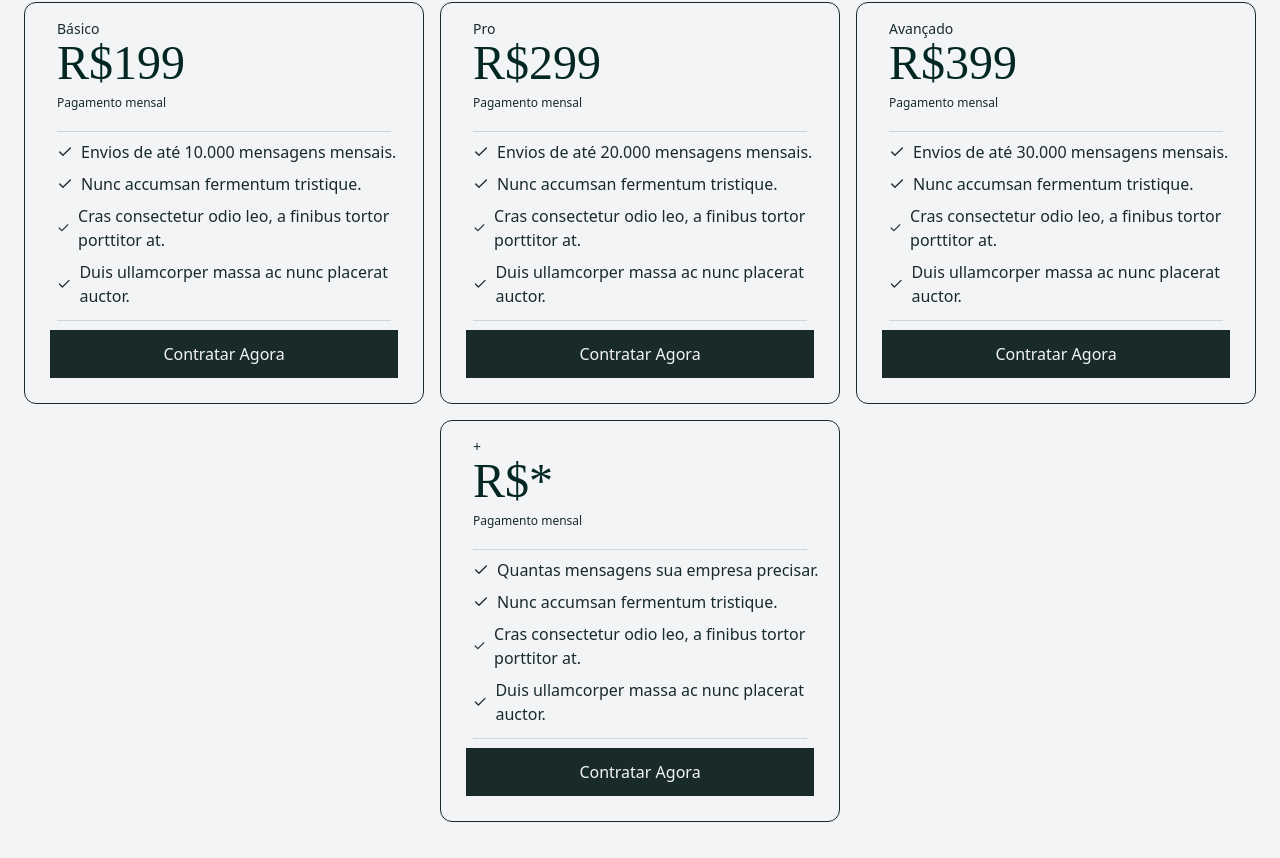
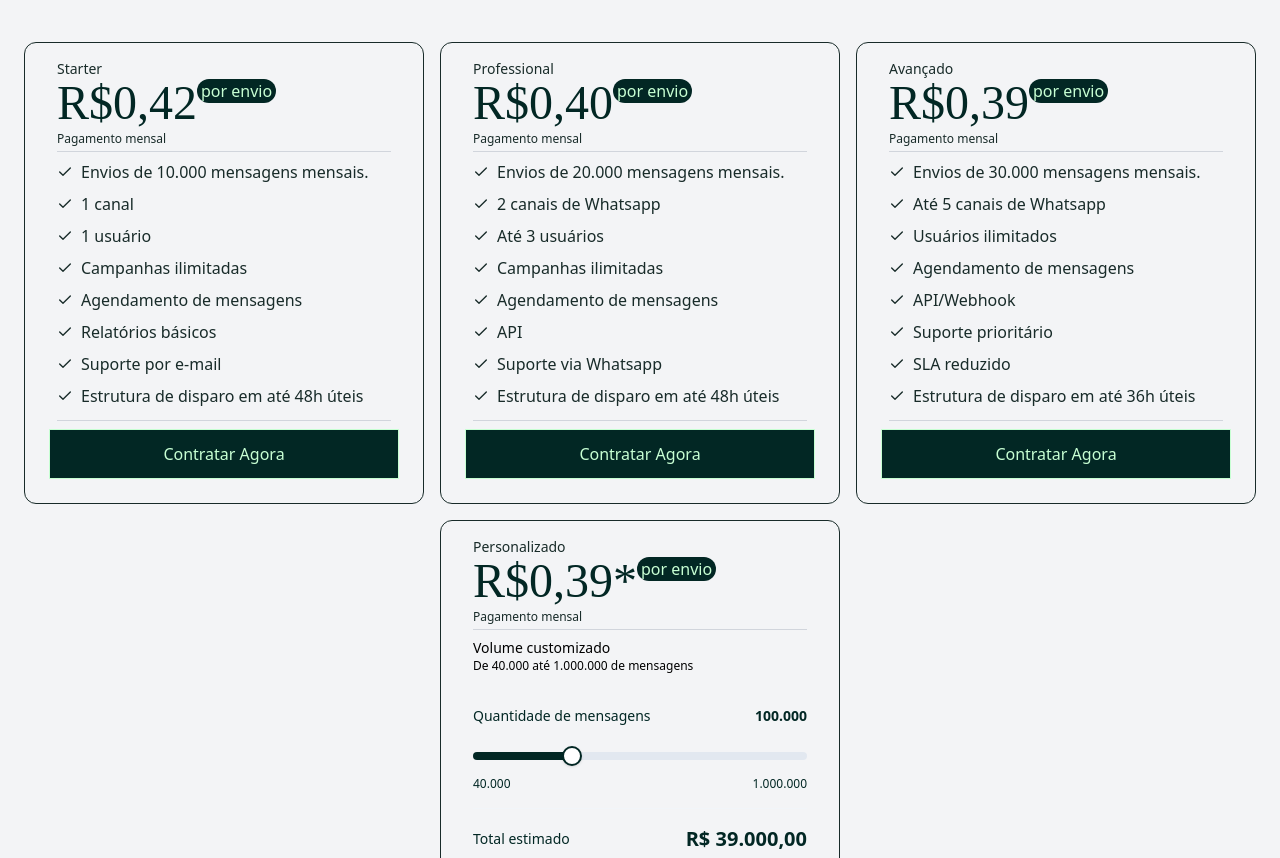
Before and after one commit to gersonkomunicai/correio-inteligente, a Next.js app: page /planos in a window 1280 px wide. Shown: the part 1042-1900 px from the top of the page. Built offline with nearby package versions, Linux system fonts and the light colour scheme; no server answers.

Commit message:
att pagina de quem somos e planos

```diff
--- a/components/CardPricing.tsx
+++ b/components/CardPricing.tsx
@@ -1,6 +1,7 @@
 'use client'
 import { Check } from "lucide-react"
 import { menuPricing } from "../data/lists"
+import PlanVolumeSlider from "./RangeInput"
 
 export default () => {
 
@@ -8,21 +9,29 @@ export default () => {
     return (
         pricing.map((price) => (
             <div key={price.id} className="flex flex-col m-2 flex-wrap md:flex-nowrap w-100 p-4 rounded-xl border border-correio-inteligente-400">
-                <p className="flex items-center text-sm text-correio-inteligente-400 justify-start rounded-xl ml-4 w-15">{price.plan}</p>
+                <p className="flex items-center text-sm text-correio-inteligente-400 justify-start rounded-xl ml-4 w-full">{price.plan}</p>
+                <p className="flex items-center text-sm text-correio-inteligente-900 justify-start rounded-xl pl-4 bg-correio-inteligente-200 w-29">{price.mostSaled === true ? ` Mais Vendido` : ''}</p>
                 <div className="flex ml-4">
-                    <span className="text-5xl font-medium text-correio-inteligente-200 font-libreNormal">{`R$${price.value}`}</span>
+                    <span className="text-5xl font-medium text-correio-inteligente-200 font-libreNormal">{`R$${price.value}`}</span><span className="flex items-center bg-correio-inteligente-200 h-6 p-1 rounded-full text-correio-inteligente-900">por envio</span>
                 </div>
-                <p className="ml-4 my-2 text-correio-inteligente-400 text-xs">Pagamento mensal</p>
+                <p className="ml-4 my-1 text-correio-inteligente-400 text-xs">Pagamento mensal</p>
+                <div className="border-t mx-4 border-gray-300" />
+                {price.id === 'personalizado' ?
+                    (
+                        <div className="flex flex-col ml-4 mt-2">
+                            <p className="text-sm">Volume customizado</p>
+                            <p className="text-xs">De 40.000 até 1.000.000 de mensagens</p>
+                            <PlanVolumeSlider />
+                        </div>
+                    ) : price.differentials.map((differential) => (
+                        <div key={differential} className="flex items-center ml-4 mt-2 text-correio-inteligente-400">
+                            <Check className="w-4 h-4 mr-2 size-4" />
+                            <span>{differential}</span>
+                        </div>
+                    ))}
                 <div className="border-t mx-4 mt-3 border-gray-300" />
-                {price.differentials.map((differential) => (
-                    <div key={differential} className="flex items-center ml-4 mt-2 text-correio-inteligente-400">
-                        <Check className="w-4 h-4 mr-2 size-4" />
-                        <span>{differential}</span>
-                    </div>
-                ))}
-                <div className="border-t mx-4 mt-3 border-gray-300" />
-                <a className="flex p-3 items-center text-gray-100 justify-center mx-2 border bg-correio-inteligente-400 h-auto my-2" href={price.href}>
-                    Contratar Agora
+                <a className="flex p-3 items-center text-correio-inteligente-900 justify-center mx-2 border bg-correio-inteligente-200 h-auto my-2" href={price.href} target="_blank">
+                    {price.id === 'personalizado' ? 'Fale Conosco' : 'Contratar Agora'}
                 </a>
             </div>
         )
--- a/components/Navbar.tsx
+++ b/components/Navbar.tsx
@@ -12,7 +12,7 @@ export default function Navbar() {
     const url = usePathname().split('/')
 
     return (
-        <div className="font-unineue flex justify-center">
+        <div className="flex justify-center">
             <div className="hidden md:flex rounded-full bg-linear-to-r from-konnectai-primary/30 to-black/30 backdrop-blur-xs px-40 fixed top-7 h-20 z-50">
                 <div className="flex items-center h-auto ">
                     <a href='/'>
--- /dev/null
+++ b/components/RangeInput.tsx
@@ -0,0 +1,109 @@
+'use client'
+import { useMemo, useState } from "react";
+
+// ---------------------------------------------------------------------------
+// Config do domínio (ajuste esses números conforme os planos reais)
+// ---------------------------------------------------------------------------
+const CUSTOM_MIN = 40_000;
+const CUSTOM_MAX = 1_000_000;
+const PRICE_PER_MESSAGE = 0.39;
+const SLIDER_STEPS = 1000; // resolução "neutra" do input range
+const DEFAULT_MESSAGES = 100_000;
+
+// ---------------------------------------------------------------------------
+// Matemática da escala log
+// ---------------------------------------------------------------------------
+const logMin = Math.log(CUSTOM_MIN);
+const logMax = Math.log(CUSTOM_MAX);
+const scale = (logMax - logMin) / SLIDER_STEPS;
+
+function roundToHumanStep(value: number): number {
+  if (value < 100_000) return Math.round(value / 1_000) * 1_000;
+  if (value < 500_000) return Math.round(value / 5_000) * 5_000;
+  return Math.round(value / 10_000) * 10_000;
+}
+
+function positionToValue(position: number): number {
+  const raw = Math.exp(logMin + scale * position);
+  const clamped = Math.min(CUSTOM_MAX, Math.max(CUSTOM_MIN, raw));
+  return roundToHumanStep(clamped);
+}
+
+function valueToPosition(value: number): number {
+  const clamped = Math.min(CUSTOM_MAX, Math.max(CUSTOM_MIN, value));
+  return (Math.log(clamped) - logMin) / scale;
+}
+
+// ---------------------------------------------------------------------------
+// Formatação
+// ---------------------------------------------------------------------------
+const numberFormatter = new Intl.NumberFormat("pt-BR");
+const currencyFormatter = new Intl.NumberFormat("pt-BR", {
+  style: "currency",
+  currency: "BRL",
+});
+
+// ---------------------------------------------------------------------------
+// Componente
+// ---------------------------------------------------------------------------
+export default function PlanVolumeSlider() {
+  const [messages, setMessages] = useState<number>(DEFAULT_MESSAGES);
+
+  const sliderPosition = useMemo(() => valueToPosition(messages), [messages]);
+  const fillPercent = (sliderPosition / SLIDER_STEPS) * 100;
+
+  const totalPrice = useMemo(
+    () => messages * PRICE_PER_MESSAGE,
+    [messages]
+  );
+
+  function handleSliderChange(position: number) {
+    setMessages(positionToValue(position));
+  }
+
+  return (
+    <div className="w-full max-w-xl space-y-4 rounded-2xl py-8 pr-4">
+      <div className="flex items-center justify-between text-sm">
+        <span className="text-correio-inteligente-200">Quantidade de mensagens</span>
+        <span className="font-semibold text-correio-inteligente-200">
+          {numberFormatter.format(messages)}
+        </span>
+      </div>
+
+      <input
+        type="range"
+        min={0}
+        max={SLIDER_STEPS}
+        step={1}
+        value={sliderPosition}
+        onChange={(e) => handleSliderChange(e.target.valueAsNumber)}
+        style={
+          {
+            background: `linear-gradient(to right, rgb(2, 39, 36) ${fillPercent}%, rgb(226 232 240) ${fillPercent}%)`,
+          } as React.CSSProperties
+        }
+        className="h-2 w-full cursor-pointer appearance-none rounded-full
+          [&::-webkit-slider-thumb]:h-5 [&::-webkit-slider-thumb]:w-5
+          [&::-webkit-slider-thumb]:appearance-none [&::-webkit-slider-thumb]:rounded-full
+          [&::-webkit-slider-thumb]:border-2 [&::-webkit-slider-thumb]:border-correio-inteligente-200
+          [&::-webkit-slider-thumb]:bg-white [&::-webkit-slider-thumb]:shadow
+          [&::-moz-range-thumb]:h-5 [&::-moz-range-thumb]:w-5
+          [&::-moz-range-thumb]:appearance-none [&::-moz-range-thumb]:rounded-full
+          [&::-moz-range-thumb]:border-2 [&::-moz-range-thumb]:border-correio-inteligente-200
+          [&::-moz-range-thumb]:bg-white [&::-moz-range-thumb]:shadow"
+      />
+
+      <div className="flex justify-between text-xs text-correio-inteligente-200">
+        <span>{numberFormatter.format(CUSTOM_MIN)}</span>
+        <span>{numberFormatter.format(CUSTOM_MAX)}</span>
+      </div>
+
+      <div className="flex items-center justify-between border-t border-slate-100 pt-4">
+        <span className="text-sm text-correio-inteligente-200">Total estimado</span>
+        <span className="text-xl font-bold text-correio-inteligente-200">
+          {currencyFormatter.format(totalPrice)}
+        </span>
+      </div>
+    </div>
+  );
+}
--- a/data/lists.ts
+++ b/data/lists.ts
@@ -27,57 +27,71 @@ export interface MenuPricing {
     plan: string;
     value: string;
     differentials: string[],
+    mostSaled?: boolean,
     href: string
 }
 
-export const menuPricing: MenuPricing[] =[
+export const menuPricing: MenuPricing[] = [
     {
         id: 'basic',
-        plan: 'Básico',
-        value: '199',
+        plan: 'Starter',
+        value: '0,42',
         differentials: [
-            'Envios de até 10.000 mensagens mensais.',
-            'Nunc accumsan fermentum tristique.',
-            'Cras consectetur odio leo, a finibus tortor porttitor at.',
-            'Duis ullamcorper massa ac nunc placerat auctor.'
+            'Envios de 10.000 mensagens mensais.',
+            '1 canal',
+            '1 usuário',
+            'Campanhas ilimitadas',
+            'Agendamento de mensagens',
+            'Relatórios básicos',
+            'Suporte por e-mail',
+            'Estrutura de disparo em até 48h úteis',
         ],
         href: 'https://wa.me/5584994146984?text=Quero%20contratar%20um%20plano%20de%2010.000%20mensagens.'
     },
     {
         id: 'pro',
-        plan: 'Pro',
-        value: '299',
+        plan: 'Professional',
+        value: '0,40',
         differentials: [
-            'Envios de até 20.000 mensagens mensais.',
-            'Nunc accumsan fermentum tristique.',
-            'Cras consectetur odio leo, a finibus tortor porttitor at.',
-            'Duis ullamcorper massa ac nunc placerat auctor.'
+            'Envios de 20.000 mensagens mensais.',
+            '2 canais de Whatsapp',
+            'Até 3 usuários',
+            'Campanhas ilimitadas',
+            'Agendamento de mensagens',
+            'API',
+            'Suporte via Whatsapp',
+            'Estrutura de disparo em até 48h úteis',
+
         ],
         href: 'https://wa.me/5584994146984?text=Quero%20contratar%20um%20plano%20de%2020.000%20mensagens.'
     },
     {
         id: 'advanced',
         plan: 'Avançado',
-        value: '399',
+        value: '0,39',
         differentials: [
-            'Envios de até 30.000 mensagens mensais.',
+            'Envios de 30.000 mensagens mensais.',
+            'Até 5 canais de Whatsapp',
+            'Usuários ilimitados',
+            'Agendamento de mensagens',
+            'API/Webhook',
+            'Suporte prioritário',
+            'SLA reduzido',
+            'Estrutura de disparo em até 36h úteis'
+        ],
+        href: 'https://wa.me/5584994146984?text=Quero%20contratar%20um%20plano%20de%2030.000%20mensagens.'
+    },
+    {
+        id: 'personalizado',
+        plan: 'Personalizado',
+        value: '0,39*',
+        differentials: [
+            'Mais de 30.000 mensagens.',
             'Nunc accumsan fermentum tristique.',
             'Cras consectetur odio leo, a finibus tortor porttitor at.',
             'Duis ullamcorper massa ac nunc placerat auctor.'
         ],
-        href: 'https://wa.me/5584994146984?text=Quero%20contratar%20um%20plano%20de%2030.000%20mensagens.'
-    },
-    {
-        id: 'faleconosco',
-        plan: '+',
-        value: '*',
-        differentials: [
-            'Quantas mensagens sua empresa precisar.',
-            'Nunc accumsan fermentum tristique.',
-            'Cras consectetur odio leo, a finibus tortor porttitor at.',
-            'Duis ullamcorper massa ac nunc placerat auctor.'
-        ],
-        href: 'https://wa.me/5584994146984?text=Quero%20contratar%20um%20plano%20de%20ilimitadas%20mensagens.'
+        href: 'https://wa.me/5584994146984?text=Quero%20contratar%20um%20plano%20de%20mensagens%20ilimitadas.'
     }
 ]
 export const menuWhy: MenuWhy[] = [
--- a/src/app/planos/page.tsx
+++ b/src/app/planos/page.tsx
@@ -24,7 +24,7 @@ export default () => {
                             <div className="w-100 h-1 my-8 bg-linear-to-r from-correio-inteligente-900 to-correio-inteligente-800" />
                         </Reveal>
                         <Reveal direction="left">
-                            <span className="md:text-xl text-lg text-gray-100 md:font-medium font-light">Maecenas nec leo sit amet risus aliquet laoreet. Nulla a lobortis diam, non faucibus elit. Nunc bibendum elementum urna eget laoreet</span>
+                            <span className="md:text-xl text-lg text-gray-100 md:font-medium font-light">Escolha o plano ideal para automatizar cobranças, notificações e campanhas via WhatsApp com segurança, velocidade e escalabilidade.</span>
                         </Reveal>
                         <Reveal direction="left">
                             <a className="w-30 flex my-10 items-center p-3 text-correio-inteligente-200 bg-correio-inteligente-900" href="#preco">
@@ -37,11 +37,12 @@ export default () => {
             </div>
             <div id="preco" className="flex snap-center flex-col items-center py-16 justify-start h-auto bg-gray-100">
                 <div className="flex flex-col w-150 text-center">
-                    <h2 className="text-4xl font-unineue font-bold bg-linear-to-r from-correio-inteligente-200 to-correio-inteligente-800 bg-clip-text text-transparent">Curabitur sed massa dictum</h2>
-                    <span className="text-gray-500 pt-5">Sed eleifend, quam eu mollis volutpat, elit ligula dapibus arcu, vel elementum lectus neque facilisis urna. Vivamus justo mauris, maximus non elit sed, blandit aliquam nibh. Aenean elementum elit sed fermentum bibendum.</span>
+                    <h2 className="text-4xl font-unineue font-bold bg-linear-to-r from-correio-inteligente-200 to-correio-inteligente-800 bg-clip-text text-transparent">Planos que acompanham o crescimento da sua empresa</h2>
+                    <span className="text-gray-500 pt-5">Nossos planos foram desenvolvidos para atender desde operações em crescimento até grandes volumes de comunicação, oferecendo desempenho, confiabilidade e suporte especializado.</span>
                 </div>
-                <div className="flex items-center justify-center flex-wrap mt-10">
+                <div className="flex items-start justify-center flex-wrap mt-10">
                     <CardPricing></CardPricing>
+
                 </div>
             </div>
 
```
Also changed, not shown: src/app/cases/grupo-aval/page.tsx (added, +46 -0 lines), src/app/quem-somos/page.tsx (+4 -7 lines), public/aval.png (added), 1 other file (tests, documents, lock files or other folders).
